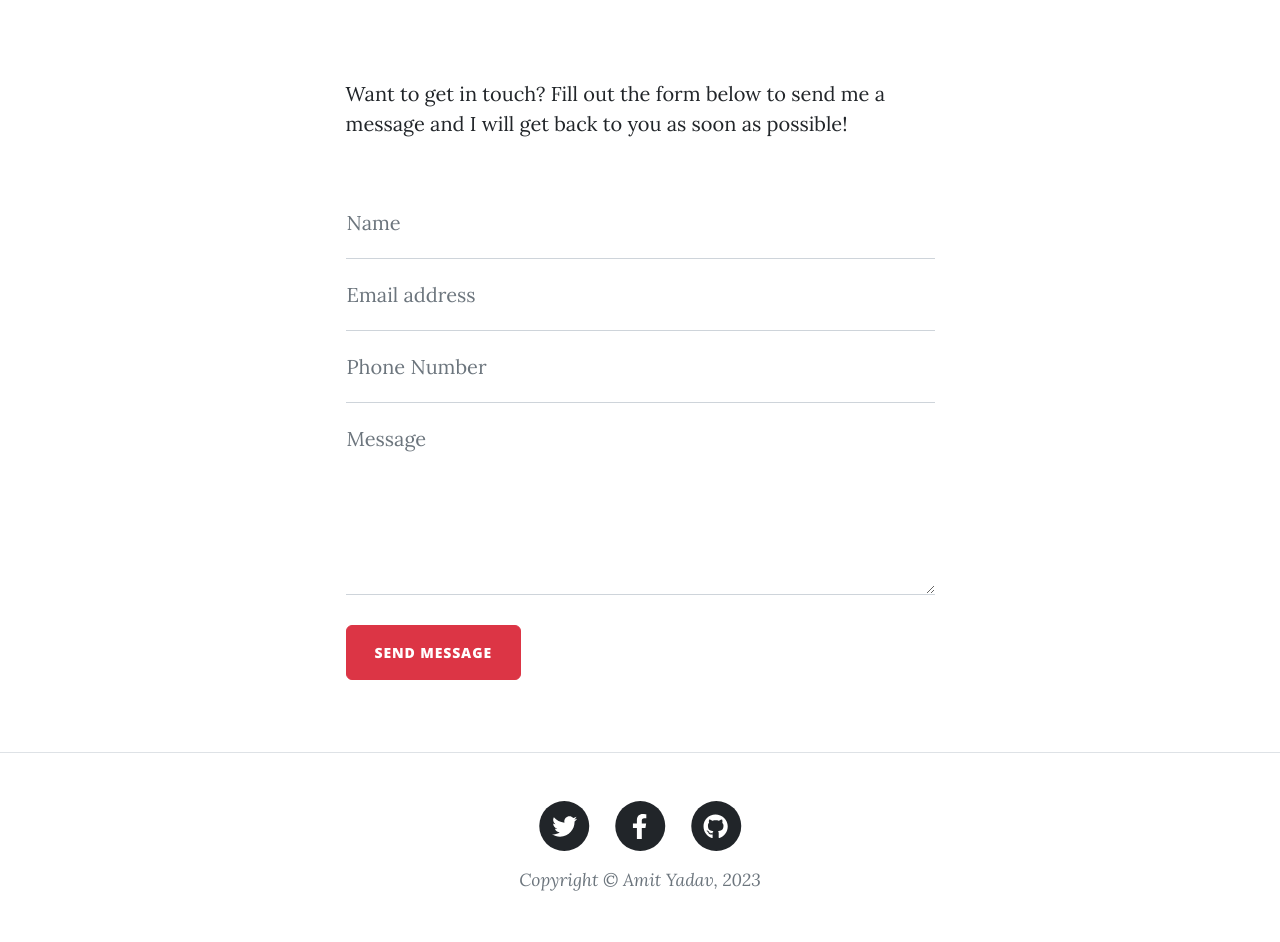
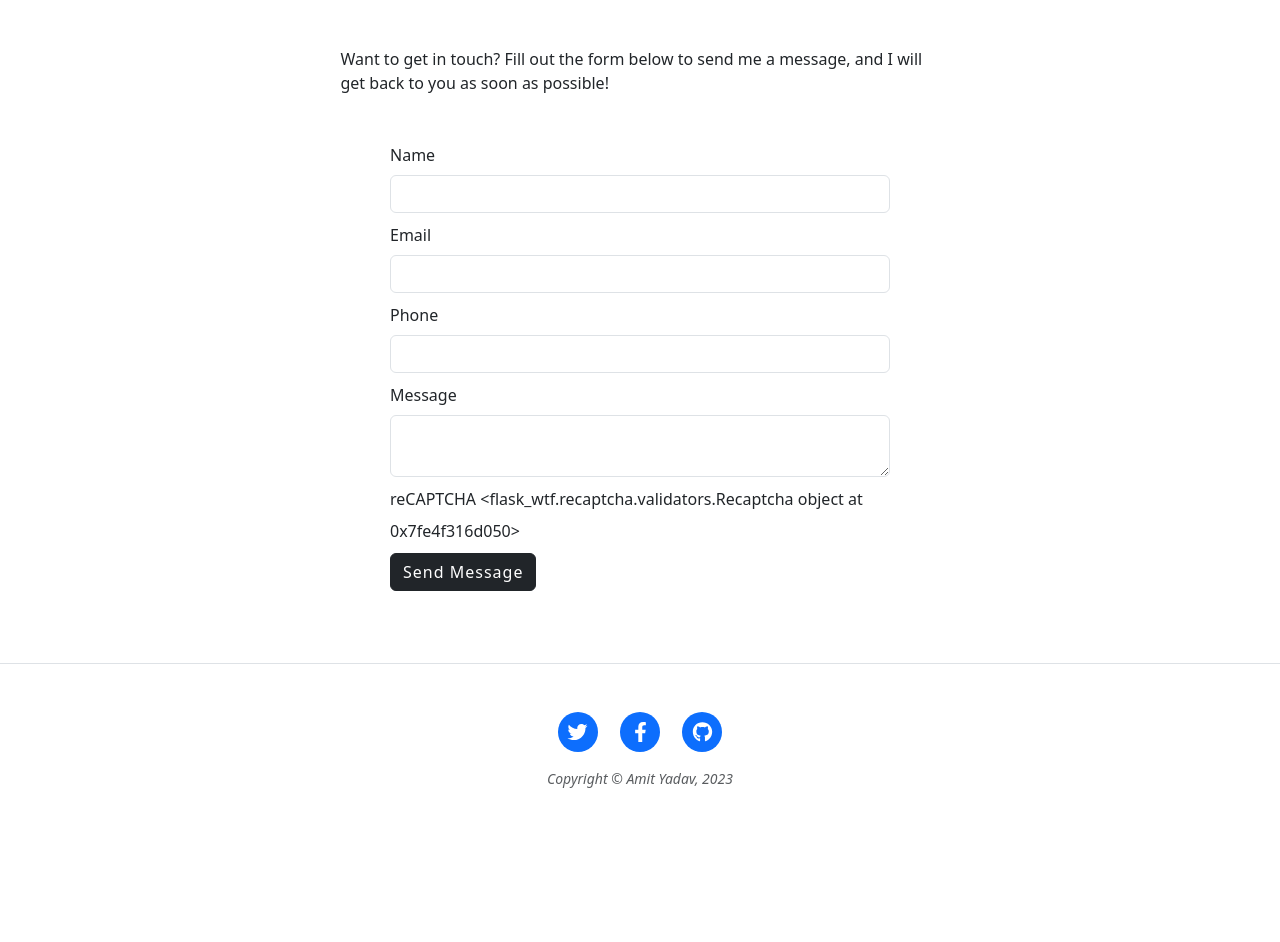
Before and after one commit to am33tt/blog-deployment-test, a Flask app: page /contact in a window 1280 px wide. Shown: the part 533-1475 px from the top of the page. After the commit the page ends 1321 px from the top, so only its background shows below. Run offline with Flask 3, Linux system fonts and the light colour scheme; some libraries are stand-ins or nearby versions.

Commit message:
Added features for Contact

```diff
--- a/main.py
+++ b/main.py
@@ -1,13 +1,14 @@
 from flask import Flask, render_template, redirect, url_for, flash, make_response, request
 from flask_bootstrap import Bootstrap5
 from flask_sqlalchemy import SQLAlchemy
-from flask_wtf import FlaskForm
-from wtforms import StringField, SubmitField, PasswordField
+from flask_wtf import FlaskForm, Recaptcha
+from wtforms import StringField, SubmitField, PasswordField, TextAreaField
 from wtforms.validators import DataRequired, URL, Email, Length
 from flask_ckeditor import CKEditor, CKEditorField
 from datetime import datetime, date
 from flask_login import UserMixin, login_user, LoginManager, login_required, current_user, logout_user
 from werkzeug.security import generate_password_hash, check_password_hash
+import smtplib
 import os
 
 
@@ -15,11 +16,15 @@ app = Flask(__name__)
 app.config['SECRET_KEY'] = os.environ.get('SECRET_KEY')
 Bootstrap5(app)
 
+
 # CONNECT TO DB
 app.config['SQLALCHEMY_DATABASE_URI'] = os.environ.get('DATABASE_URL', "sqlite:///posts.db")
 app.config['SQLALCHEMY_TRACK_MODIFICATIONS'] = os.environ.get('BOOL')
+app.config['RECAPTCHA_PUBLIC_KEY'] = os.environ.get('PUBLIC_KEY')
+app.config['RECAPTCHA_PRIVATE_KEY'] = os.environ.get('PRIVATE_KEY')
 db = SQLAlchemy()
 db.init_app(app)
+Recaptcha(app)
 
 login_manager = LoginManager()
 login_manager.init_app(app)
@@ -94,6 +99,15 @@ class LoginForm(FlaskForm):
     email = StringField("Email", validators=[DataRequired(), Email()])
     password = PasswordField("Password", validators=[DataRequired(), Length(min=8)])
     submit = SubmitField("Log In")
+
+class ContactForm(FlaskForm):
+    name = StringField('Name', validators=[DataRequired()])
+    email = StringField('Email', validators=[DataRequired(), Email()])
+    phone = StringField('Phone Number', validators=[DataRequired(), Length(min=10, max=300)])
+    message = TextAreaField('Message', validators=[DataRequired()])
+    submit = SubmitField('Send Message')
+    recaptcha = Recaptcha()
+
 
 with app.app_context():
     db.create_all()
@@ -205,7 +219,21 @@ def page_not_found(e):
 
 @app.route("/contact")
 def contact():
-    return render_template("contact.html")
+    form = ContactForm()
+    if form.validate_on_submit():
+        name = form.name.data,
+        email = form.email.data,
+        phone = form.phone.data,
+        message = form.message.data
+        with smtplib.SMTP('smtp.gmail.com') as connection:
+            connection.starttls()
+            connection.login(user=os.environ.get('EMAIL'), password=os.environ.get('PASSWORD'))
+            connection.sendmail(from_addr=os.environ.get('EMAIL'),
+                                to_addrs=os.environ.get('EMAIL'),
+                                msg=f'Subject:New Message\n\nName: {name}\nEmail: {email}\nPhone: {phone}\nMessage: {message}')
+        flash('Message sent successfully!', 'success')
+        return redirect(url_for('contact'))
+    return render_template("contact.html", form=form)
 
 @app.route("/add-project", methods=['GET', 'POST'])
 @login_required
--- a/requirements.txt
+++ b/requirements.txt
@@ -12,3 +12,4 @@ gunicorn==21.2.0
 psycopg2-binary==2.9.6
 Wtforms[email]
 email_validator
+flask-recaptcha
--- a/templates/contact.html
+++ b/templates/contact.html
@@ -1,5 +1,6 @@
 {% include "header.html" %}
-
+{{bootstrap.load_css()}}
+<link rel="stylesheet" href="{{ url_for('static', filename='css/style.css') }}">
 <!-- Page Header-->
 <header
   class="masthead"
@@ -23,73 +24,50 @@
 <!-- Main Content-->
 <main class="mb-4">
   <div class="container px-4 px-lg-5">
-    <div class="row gx-4 gx-lg-5 justify-content-center">
+    <div class="row justify-content-center">
       <div class="col-md-10 col-lg-8 col-xl-7">
         <p>
-          Want to get in touch? Fill out the form below to send me a message and
-          I will get back to you as soon as possible!
+          Want to get in touch? Fill out the form below to send me a message,
+          and I will get back to you as soon as possible!
         </p>
         <div class="my-5">
-          <!-- * * * * * * * * * * * * * * *-->
-          <!-- * * Simplified SB Contact Form for the Tutorial* *-->
-          <form
-            id="contactForm"
-            name="sentMessage"
-            action="{{ url_for('contact') }}"
-            method="post"
-          >
-            <div class="form-floating">
-              <input
-                class="form-control"
-                id="name"
-                name="name"
-                type="text"
-                placeholder="Enter your name..."
-                required
-              />
-              <label for="name">Name</label>
+          <form method="post" style="max-width: 500px;" class="mx-auto">
+            {% with messages = get_flashed_messages() %}
+            {% if messages %}
+            <ul class="flash-messages">
+              {% for message in messages %}
+              <li>{{ message }}</li>
+              {% endfor %}
+            </ul>
+            {% endif %}
+            {% endwith %}
+            <div class="form-group">
+              {{ form.hidden_tag() }}
+              <label for="name" class="form-label">Name</label>
+              {{ form.name(class="form-control", id="name") }}
             </div>
-            <div class="form-floating">
-              <input
-                class="form-control"
-                id="email"
-                name="email"
-                type="email"
-                placeholder="Enter your email..."
-                required
-              />
-              <label for="email">Email address</label>
+            <div class="form-group">
+              <label for="email" class="form-label">Email</label>
+              {{ form.email(class="form-control", id="email") }}
             </div>
-            <div class="form-floating">
-              <input
-                class="form-control"
-                id="phone"
-                name="phone"
-                type="tel"
-                placeholder="Enter your phone number..."
-                required
-              />
-              <label for="phone">Phone Number</label>
+            <div class="form-group">
+              <label for="phone" class="form-label">Phone</label>
+              {{ form.phone(class="form-control", id="phone") }}
             </div>
-            <div class="form-floating">
-              <textarea
-                class="form-control"
-                id="message"
-                name="message"
-                placeholder="Enter your message here..."
-                required
-                style="height: 12rem"
-              ></textarea>
-              <label for="message">Message</label>
+            <div class="form-group">
+              <label for="message" class="form-label">Message</label>
+              {{ form.message(class="form-control", id="message") }}
             </div>
-            <br />
-            <button
-              class="btn btn-danger text-uppercase"
-              id="submitButton"
-              type="submit"
-            >
-              Send Message
-            </button>
+            <div class="form-group">
+              <label for="recaptcha" class="form-label">reCAPTCHA</label>
+              {{ form.recaptcha }}
+              {% if form.recaptcha.errors %}
+                  <p class="text-danger">{{ form.recaptcha.errors[0] }}</p>
+              {% endif %}
+          </div>
+          <div class="form-group">
+            {{ form.submit(class="btn btn-dark") }}
+          </div>
           </form>
         </div>
       </div>
@@ -97,4 +75,5 @@
   </div>
 </main>
 
+
 {% include "footer.html" %}
--- a/templates/project_home.html
+++ b/templates/project_home.html
@@ -12,7 +12,7 @@
                 <div class="post-heading">
                     <h1>{{ project.title }}</h1>
                     <u><em><p class="subheading" style="color: 'grey';">{{ project.subtitle }}</p></em></u>
-                    <img src="{{project.img_url}}" alt="Project Image" height="400px" class="mx-auto d-block">
+                    <img src="{{project.img_url}}" alt="Project Image" class="mx-auto d-block img-fluid" style="max-height: 400px;">
                 </div>
             </div>
         </div>
```
